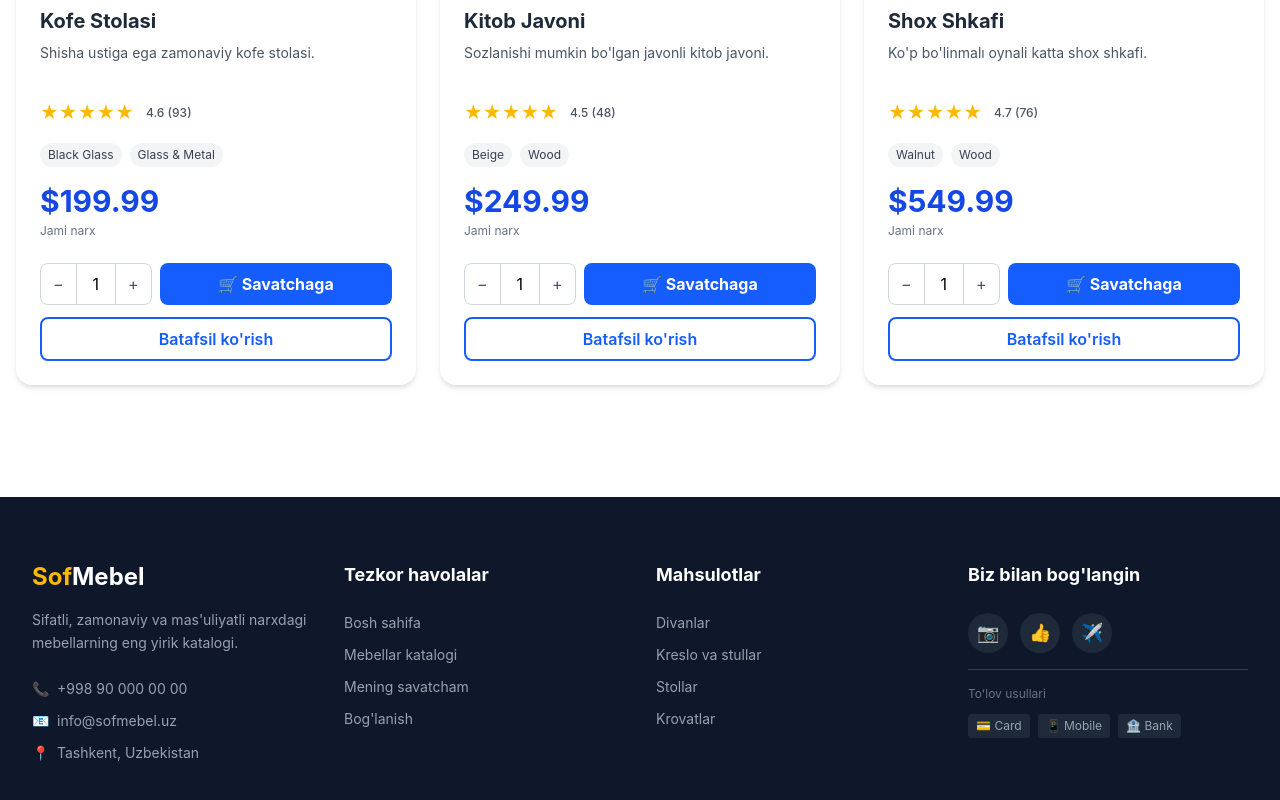
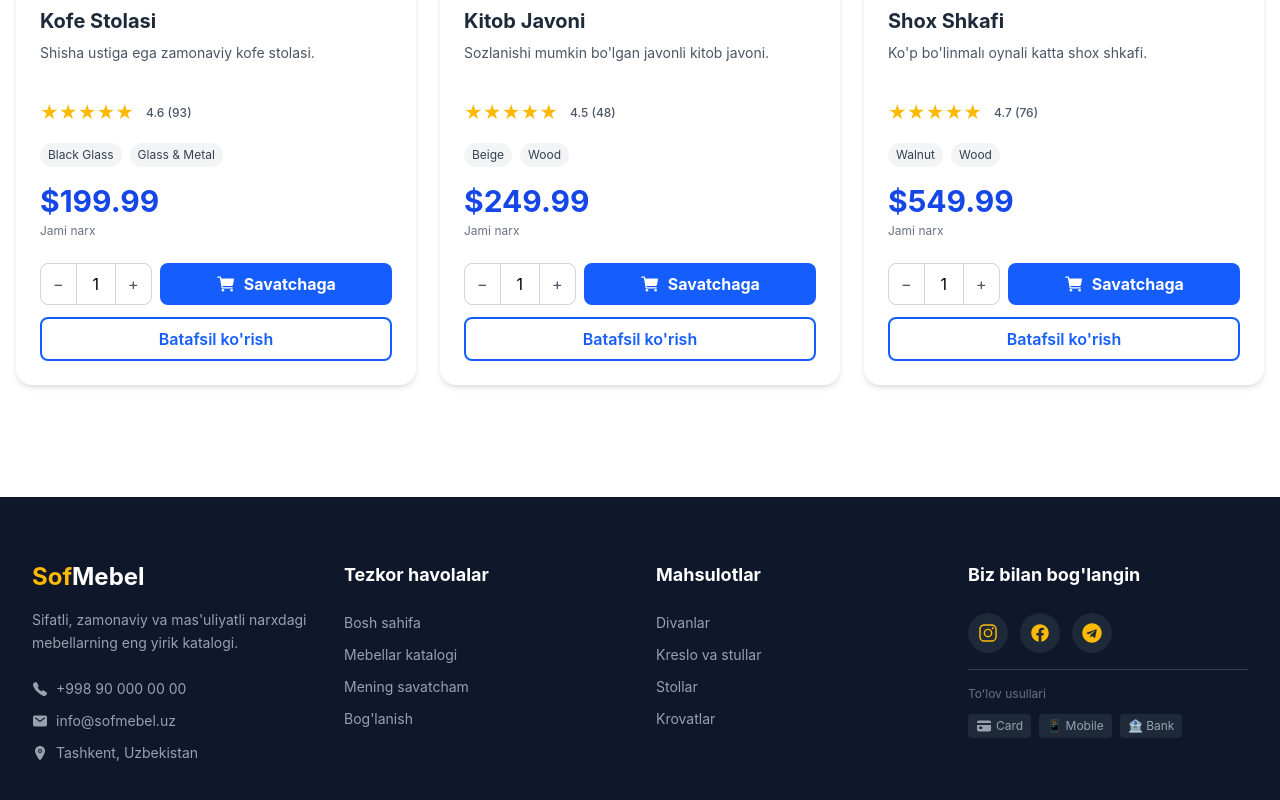
Before and after one commit to webdunyosi/sofmebel, a React (Vite) app: page /products in a window 1280 px wide. Shown: the part 1976-2776 px from the top of the page. Built offline with nearby package versions, Linux system fonts and the light colour scheme.

Commit message:
added icon

```diff
--- a/package.json
+++ b/package.json
@@ -13,6 +13,7 @@
     "@tailwindcss/vite": "^4.2.1",
     "react": "^19.2.0",
     "react-dom": "^19.2.0",
+    "react-icons": "^5.5.0",
     "react-router-dom": "^7.13.1",
     "tailwindcss": "^4.2.1"
   },
--- a/src/components/Footer.tsx
+++ b/src/components/Footer.tsx
@@ -1,5 +1,7 @@
 import React from "react"
 import { Link } from "react-router-dom"
+import { IoCall, IoMail, IoLocation, IoLogoInstagram, IoLogoFacebook, IoCard, IoCheckmarkCircle } from "react-icons/io5"
+import { FaTelegram } from "react-icons/fa"
 
 export const Footer: React.FC = () => {
   return (
@@ -22,18 +24,18 @@ export const Footer: React.FC = () => {
                 href="tel:+998900000000"
                 className="flex items-center gap-2 text-gray-400 hover:text-amber-400 transition"
               >
-                <span>📞</span>
+                <IoCall className="w-4 h-4" />
                 <span>+998 90 000 00 00</span>
               </a>
               <a
                 href="mailto:info@sofmebel.uz"
                 className="flex items-center gap-2 text-gray-400 hover:text-amber-400 transition"
               >
-                <span>📧</span>
+                <IoMail className="w-4 h-4" />
                 <span>info@sofmebel.uz</span>
               </a>
               <div className="flex items-center gap-2 text-gray-400">
-                <span>📍</span>
+                <IoLocation className="w-4 h-4" />
                 <span>Tashkent, Uzbekistan</span>
               </div>
             </div>
@@ -128,33 +130,33 @@ export const Footer: React.FC = () => {
               <div className="flex gap-3">
                 <a
                   href="#instagram"
-                  className="w-10 h-10 bg-gray-800 rounded-full flex items-center justify-center text-amber-400 hover:bg-amber-400 hover:text-slate-900 transition text-lg"
+                  className="w-10 h-10 bg-gray-800 rounded-full flex items-center justify-center text-amber-400 hover:bg-amber-400 hover:text-slate-900 transition"
                 >
-                  📷
+                  <IoLogoInstagram className="w-5 h-5" />
                 </a>
                 <a
                   href="#facebook"
-                  className="w-10 h-10 bg-gray-800 rounded-full flex items-center justify-center text-amber-400 hover:bg-amber-400 hover:text-slate-900 transition text-lg"
+                  className="w-10 h-10 bg-gray-800 rounded-full flex items-center justify-center text-amber-400 hover:bg-amber-400 hover:text-slate-900 transition"
                 >
-                  👍
+                  <IoLogoFacebook className="w-5 h-5" />
                 </a>
                 <a
                   href="#telegram"
-                  className="w-10 h-10 bg-gray-800 rounded-full flex items-center justify-center text-amber-400 hover:bg-amber-400 hover:text-slate-900 transition text-lg"
+                  className="w-10 h-10 bg-gray-800 rounded-full flex items-center justify-center text-amber-400 hover:bg-amber-400 hover:text-slate-900 transition"
                 >
-                  ✈️
+                  <FaTelegram className="w-5 h-5" />
                 </a>
               </div>
               <div className="pt-4 border-t border-gray-700">
                 <p className="text-xs text-gray-500 mb-3">Toʻlov usullari</p>
                 <div className="flex gap-2">
-                  <span className="px-2 py-1 bg-gray-800 rounded text-xs text-gray-400">
-                    💳 Card
+                  <span className="px-2 py-1 bg-gray-800 rounded text-xs text-gray-400 flex items-center gap-1">
+                    <IoCard className="w-4 h-4" /> Card
                   </span>
-                  <span className="px-2 py-1 bg-gray-800 rounded text-xs text-gray-400">
+                  <span className="px-2 py-1 bg-gray-800 rounded text-xs text-gray-400 flex items-center gap-1">
                     📱 Mobile
                   </span>
-                  <span className="px-2 py-1 bg-gray-800 rounded text-xs text-gray-400">
+                  <span className="px-2 py-1 bg-gray-800 rounded text-xs text-gray-400 flex items-center gap-1">
                     🏦 Bank
                   </span>
                 </div>
@@ -176,8 +178,8 @@ export const Footer: React.FC = () => {
                 placeholder="Email..."
                 className="flex-1 px-4 py-2 rounded-lg bg-gray-800 text-white focus:outline-none focus:ring-2 focus:ring-amber-400 text-sm"
               />
-              <button className="px-4 py-2 bg-amber-400 text-slate-900 rounded-lg font-bold hover:bg-amber-300 transition">
-                ✓
+              <button className="px-4 py-2 bg-amber-400 text-slate-900 rounded-lg font-bold hover:bg-amber-300 transition flex items-center justify-center">
+                <IoCheckmarkCircle className="w-5 h-5" />
               </button>
             </div>
           </div>
--- a/src/components/ProductCard.tsx
+++ b/src/components/ProductCard.tsx
@@ -2,6 +2,7 @@ import React, { useState } from "react"
 import { Link } from "react-router-dom"
 import type { Product } from "../types/index"
 import { useCart } from "../hooks/useCart"
+import { IoCart, IoCheckmark } from "react-icons/io5"
 
 interface ProductCardProps {
   product: Product
@@ -105,13 +106,21 @@ export const ProductCard: React.FC<ProductCardProps> = ({ product }) => {
               </div>
               <button
                 onClick={handleAddToCart}
-                className={`flex-1 py-2 rounded-lg transition font-bold text-white ${
+                className={`flex-1 py-2 rounded-lg transition font-bold text-white flex items-center justify-center gap-2 ${
                   isAdded
                     ? "bg-green-500 hover:bg-green-600"
                     : "bg-blue-600 hover:bg-blue-700"
                 }`}
               >
-                {isAdded ? "✓ Qo'shildi" : "🛒 Savatchaga"}
+                {isAdded ? (
+                  <>
+                    <IoCheckmark className="w-5 h-5" /> Qo'shildi
+                  </>
+                ) : (
+                  <>
+                    <IoCart className="w-5 h-5" /> Savatchaga
+                  </>
+                )}
               </button>
             </div>
 
--- a/src/pages/Home.tsx
+++ b/src/pages/Home.tsx
@@ -2,6 +2,7 @@ import React from "react"
 import { Link } from "react-router-dom"
 import { products } from "../data/products"
 import { ProductCard } from "../components/ProductCard"
+import { IoFlash, IoStar, IoPricetag, IoCall } from "react-icons/io5"
 
 export const Home: React.FC = () => {
   const featuredProducts = products.slice(0, 6)
@@ -96,7 +97,7 @@ export const Home: React.FC = () => {
           </h2>
           <div className="grid grid-cols-1 md:grid-cols-3 gap-8">
             <div className="bg-white rounded-2xl p-8 shadow-md hover:shadow-xl transition">
-              <div className="text-5xl mb-4">⚡</div>
+              <IoFlash className="w-12 h-12 text-amber-400 mb-4" />
               <h3 className="font-bold text-2xl text-gray-800 mb-3">
                 Tez yetkazib berish
               </h3>
@@ -106,7 +107,7 @@ export const Home: React.FC = () => {
               </p>
             </div>
             <div className="bg-white rounded-2xl p-8 shadow-md hover:shadow-xl transition">
-              <div className="text-5xl mb-4">✨</div>
+              <IoStar className="w-12 h-12 text-amber-400 mb-4" />
               <h3 className="font-bold text-2xl text-gray-800 mb-3">
                 Sifatli mahsulot
               </h3>
@@ -116,7 +117,7 @@ export const Home: React.FC = () => {
               </p>
             </div>
             <div className="bg-white rounded-2xl p-8 shadow-md hover:shadow-xl transition">
-              <div className="text-5xl mb-4">💰</div>
+              <IoPricetag className="w-12 h-12 text-amber-400 mb-4" />
               <h3 className="font-bold text-2xl text-gray-800 mb-3">
                 Mas'uliyatli narxlar
               </h3>
@@ -246,9 +247,9 @@ export const Home: React.FC = () => {
           </p>
           <button
             onClick={() => alert("Showroom: +998 90 000 00 00")}
-            className="px-8 py-3 bg-amber-400 text-blue-900 font-bold rounded-lg hover:bg-amber-300 transition shadow-lg"
+            className="px-8 py-3 bg-amber-400 text-blue-900 font-bold rounded-lg hover:bg-amber-300 transition shadow-lg flex items-center gap-2 mx-auto"
           >
-            ☎️ Qo'ng'iroq qilish
+            <IoCall className="w-5 h-5" /> Qo'ng'iroq qilish
           </button>
         </div>
       </section>
--- a/src/pages/ProductDetail.tsx
+++ b/src/pages/ProductDetail.tsx
@@ -2,6 +2,7 @@ import React, { useState } from "react"
 import { useParams, useNavigate } from "react-router-dom"
 import { products } from "../data/products"
 import { useCart } from "../hooks/useCart"
+import { IoCheckmark } from "react-icons/io5"
 
 export const ProductDetail: React.FC = () => {
   const { id } = useParams()
@@ -142,11 +143,17 @@ export const ProductDetail: React.FC = () => {
               </div>
               <button
                 onClick={handleAddToCart}
-                className={`flex-1 py-3 rounded-lg font-bold transition ${
+                className={`flex-1 py-3 rounded-lg font-bold transition flex items-center justify-center gap-2 ${
                   isAdded ? "bg-green-600 text-white" : "btn-primary"
                 }`}
               >
-                {isAdded ? "✓ Savatchaga qo'shildi" : "Savatchaga qo'sh"}
+                {isAdded ? (
+                  <>
+                    <IoCheckmark className="w-5 h-5" /> Savatchaga qo'shildi
+                  </>
+                ) : (
+                  "Savatchaga qo'sh"
+                )}
               </button>
             </div>
           ) : (
```
Also changed, not shown: src/components/Header.tsx (+13 -20 lines), 1 other file (tests, documents, lock files or other folders).
